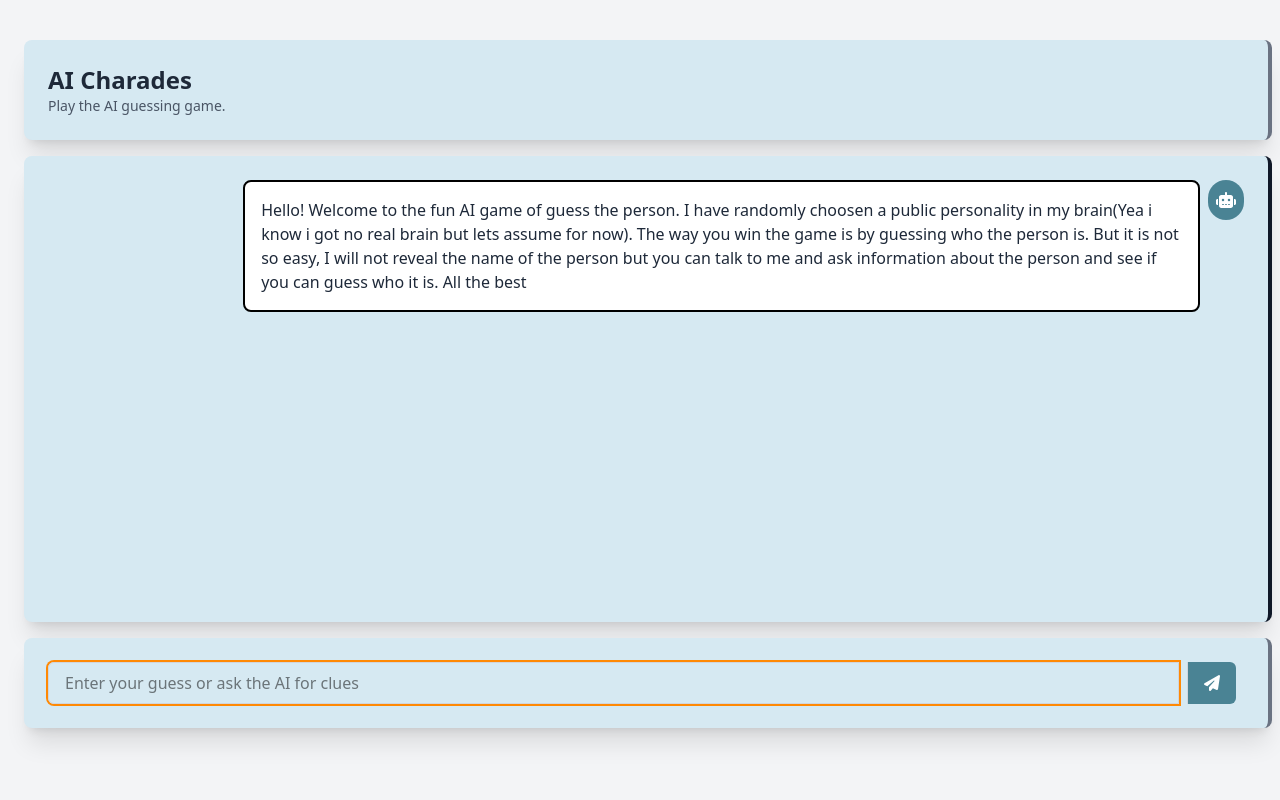
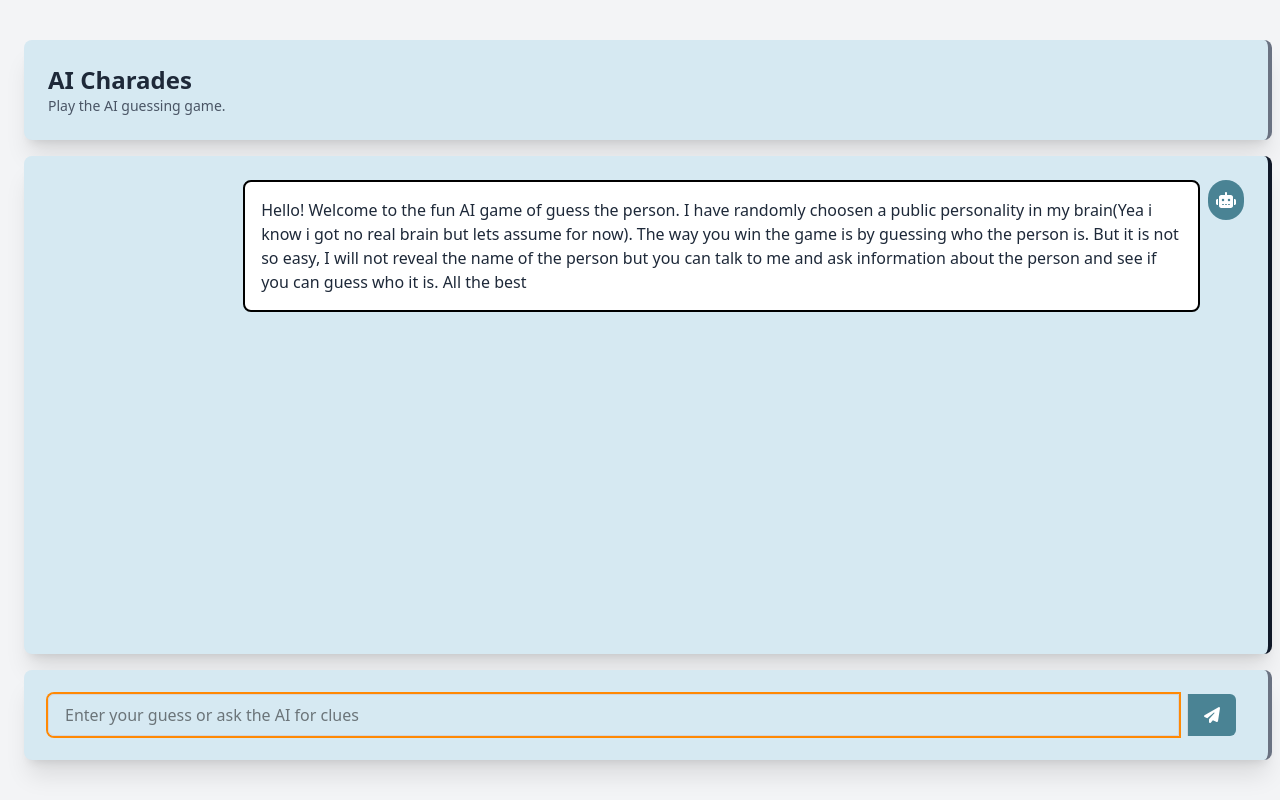
Before and after one commit to djds4rce/guess-the-person-llm-game, a Next.js app: page / in a window 1280 px wide. Built offline with nearby package versions, Linux system fonts and the light colour scheme.

Commit message:
possible padding fix

```diff
--- a/pages/index.js
+++ b/pages/index.js
@@ -88,7 +88,7 @@ function Home() {
     }
   }, [history]);
   return (
-<div class="container mx-auto px-4 py-8 pb-16 h-screen flex flex-col ">
+<div class="container mx-auto px-4 py-8 pb-8 h-screen flex flex-col">
   <div class="bg-[#D6E9F2] p-4 rounded-lg shadow-md mb-4 shadow-xl border-r-4 border-gray-500 p-6 mb-4 translate-y-2 translate-x-2">
         <h1 class="text-2xl font-bold text-gray-800">AI Charades</h1>
         <p class="text-gray-600 text-sm">Play the AI guessing game.</p>
```
